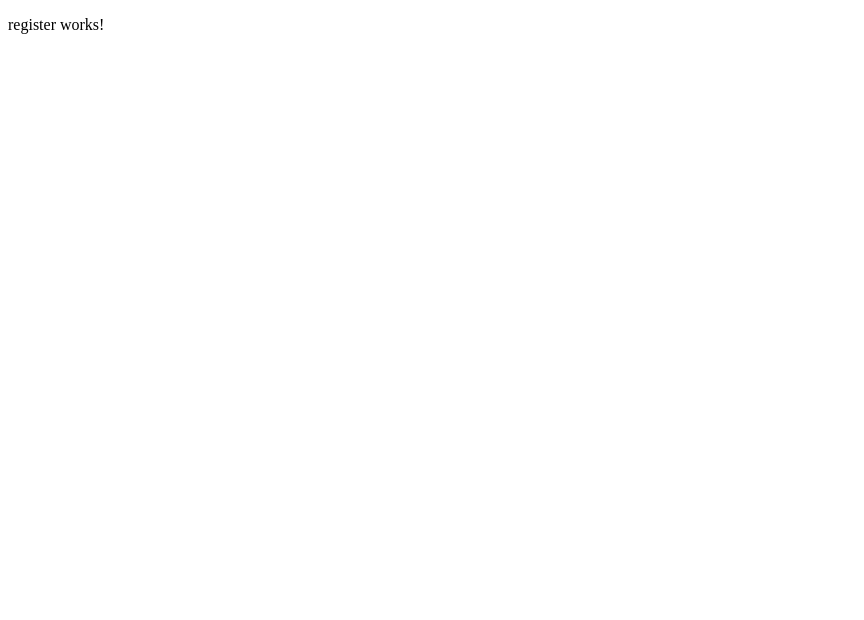
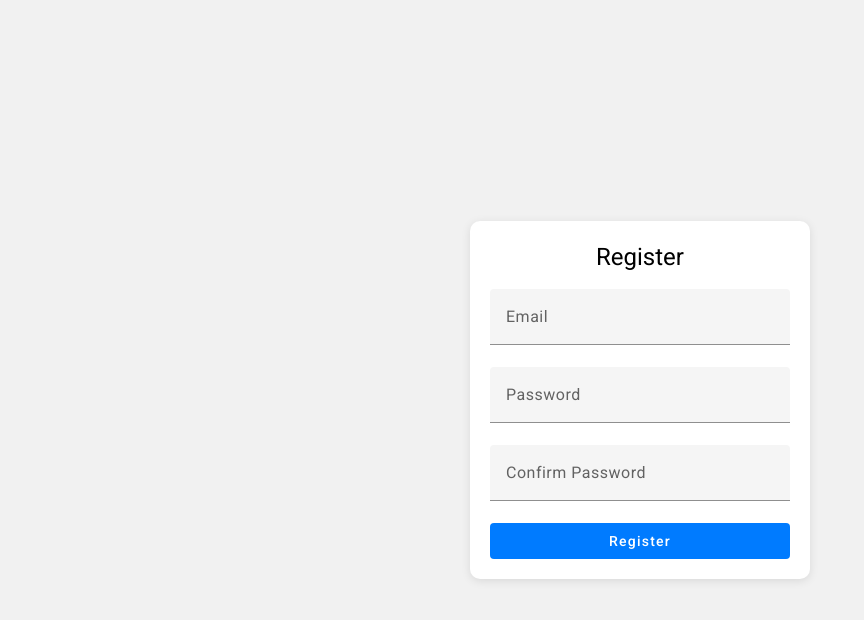
Before and after one commit to adrian-dragos/Project-Diploma, an Angular app in the folder FE/: page /register in a window 1280 px wide. Shown: the top 620 px of the page, without its empty margins (0-864 px from the left). Built offline with nearby package versions, Linux system fonts and the light colour scheme.

Commit message:
Add materialUi, register component and SnackBarService

```diff
--- a/FE/angular.json
+++ b/FE/angular.json
@@ -30,6 +30,7 @@
               "src/assets"
             ],
             "styles": [
+              "@angular/material/prebuilt-themes/indigo-pink.css",
               "src/styles.scss"
             ],
             "scripts": []
@@ -93,6 +94,7 @@
               "src/assets"
             ],
             "styles": [
+              "@angular/material/prebuilt-themes/indigo-pink.css",
               "src/styles.scss"
             ],
             "scripts": []
--- a/FE/package.json
+++ b/FE/package.json
@@ -11,10 +11,12 @@
   "private": true,
   "dependencies": {
     "@angular/animations": "^15.2.0",
+    "@angular/cdk": "~15.2.6",
     "@angular/common": "^15.2.0",
     "@angular/compiler": "^15.2.0",
     "@angular/core": "^15.2.0",
     "@angular/forms": "^15.2.0",
+    "@angular/material": "~15.2.6",
     "@angular/platform-browser": "^15.2.0",
     "@angular/platform-browser-dynamic": "^15.2.0",
     "@angular/router": "^15.2.0",
--- a/FE/src/app/app.module.ts
+++ b/FE/src/app/app.module.ts
@@ -4,6 +4,8 @@ import { BrowserModule } from '@angular/platform-browser';
 import { AppRoutingModule } from './app-routing.module';
 import { AppComponent } from './app.component';
 import { RouterModule, Routes } from '@angular/router';
+import { BrowserAnimationsModule } from '@angular/platform-browser/animations';
+import { MatSnackBarModule } from '@angular/material/snack-bar';
 
 const routes: Routes = [
 	{
@@ -22,8 +24,8 @@ const routes: Routes = [
 
 @NgModule({
 	declarations: [AppComponent],
-	imports: [BrowserModule, AppRoutingModule, RouterModule.forRoot(routes)],
-	providers: [],
+	imports: [BrowserModule, AppRoutingModule, RouterModule.forRoot(routes), BrowserAnimationsModule, MatSnackBarModule],
+	providers: [MatSnackBarModule],
 	bootstrap: [AppComponent]
 })
 export class AppModule {}
--- a/FE/src/app/pages/login/login.module.ts
+++ b/FE/src/app/pages/login/login.module.ts
@@ -2,9 +2,10 @@ import { NgModule } from '@angular/core';
 import { CommonModule } from '@angular/common';
 import { LoginComponent } from './login.component';
 import { RouterModule } from '@angular/router';
+import { ReactiveFormsModule } from '@angular/forms';
 
 @NgModule({
-	imports: [CommonModule, RouterModule.forChild([{ path: '', component: LoginComponent }])],
+	imports: [CommonModule, RouterModule.forChild([{ path: '', component: LoginComponent }]), ReactiveFormsModule],
 	declarations: [LoginComponent]
 })
 export class LoginModule {}
--- a/FE/src/app/pages/register/register.component.html
+++ b/FE/src/app/pages/register/register.component.html
@@ -1 +1,39 @@
-<p>register works!</p>
+<div class="login-page">
+  <div class="card">
+    <form [formGroup]="registerForm" (ngSubmit)="onSubmit()">
+      <mat-card-header>
+        <h1 class="card-header-text">Register</h1>
+      </mat-card-header>
+      <mat-card-content>
+        <div>
+          <mat-form-field>
+            <input matInput type="email" placeholder="Email" formControlName="email">
+            <mat-error *ngIf="emailControl.hasError('required')">
+              Field is required
+            </mat-error>
+            <mat-error *ngIf="emailControl.hasError('email')">
+              Please enter a valid email address
+            </mat-error>
+          </mat-form-field>
+        </div>
+        <div>
+          <mat-form-field>
+            <input matInput type="password" placeholder="Password" formControlName="password">
+            <mat-error *ngIf="passwordControl.hasError('required')">
+              Field is required
+            </mat-error>
+          </mat-form-field>
+        </div>
+        <div>
+          <mat-form-field>
+            <input matInput type="password" placeholder="Confirm Password" formControlName="confirmPassword">
+            <mat-error *ngIf="confirmPasswordControl.hasError('required')">
+              Field is required
+            </mat-error>
+          </mat-form-field>
+        </div>
+      </mat-card-content>
+      <button mat-button type="submit" class="button">Register</button>
+    </form>
+  </div>
+</div>
--- a/FE/src/app/pages/register/register.component.scss
+++ b/FE/src/app/pages/register/register.component.scss
@@ -0,0 +1,46 @@
+.login-page {
+  background-color: #f1f1f1;
+  width: 100vw;
+  height: 100vh;
+}
+
+.card {
+  display: flex;
+  flex-direction: column;
+  align-items: center;
+  justify-content: center;
+  width: 300px;
+  margin: 0 auto;
+  padding: 20px;
+  background-color: #ffffff;
+  border-radius: 10px;
+  box-shadow: 0px 2px 10px rgba(0, 0, 0, 0.1);
+
+  position: absolute;
+  top: 50%;
+  left: 50%;
+  transform: translate(-50%, -50%);
+}
+
+.button {
+  background-color: #007bff;
+  color: white !important;
+}
+
+.form-group {
+  margin-bottom: 20px;
+  width: 100%;
+}
+
+form,
+mat-form-field {
+  width: 100%;
+}
+
+button[type="submit"] {
+  width: 100%;
+}
+
+.card-header-text {
+  text-align: center;
+}
--- a/FE/src/app/pages/register/register.component.ts
+++ b/FE/src/app/pages/register/register.component.ts
@@ -1,10 +1,36 @@
-import { Component } from '@angular/core';
+import { Component, inject } from '@angular/core';
+import { FormControl, FormGroup, Validators } from '@angular/forms';
+import { MatSnackBar } from '@angular/material/snack-bar';
+import { Router } from '@angular/router';
+import { SnackBarService } from '@app/services/snack-bar.service';
 
 @Component({
-  selector: 'app-register',
-  templateUrl: './register.component.html',
-  styleUrls: ['./register.component.scss']
+	selector: 'app-register',
+	templateUrl: './register.component.html',
+	styleUrls: ['./register.component.scss']
 })
 export class RegisterComponent {
+	//TODO: Add password validation for matching passwords, for password length and for password strength
+	snackBarService = inject(SnackBarService);
+	router = inject(Router);
 
+	emailControl = new FormControl('', [Validators.required, Validators.email]);
+	passwordControl = new FormControl('', [Validators.required]);
+	confirmPasswordControl = new FormControl('', [Validators.required]);
+
+	registerForm = new FormGroup({
+		email: this.emailControl,
+		password: this.passwordControl,
+		confirmPassword: this.confirmPasswordControl
+	});
+
+	onSubmit(): void {
+		console.log(this.registerForm.value);
+		if (this.registerForm.valid) {
+			this.snackBarService.openSuccess('Registration successful');
+			this.router.navigate(['/login']);
+		} else {
+			this.snackBarService.openWarning('Invalid form');
+		}
+	}
 }
--- /dev/null
+++ b/FE/src/app/services/snack-bar.service.ts
@@ -0,0 +1,29 @@
+import { Injectable } from '@angular/core';
+import { MatSnackBar, MatSnackBarRef, TextOnlySnackBar } from '@angular/material/snack-bar';
+
+@Injectable({
+	providedIn: 'root'
+})
+export class SnackBarService {
+	private readonly durationInMilliseconds = 3000;
+
+	constructor(private snackBar: MatSnackBar) {}
+
+	openSuccess(message: string): MatSnackBarRef<TextOnlySnackBar> {
+		return this.snackBar.open(message, undefined, {
+			verticalPosition: 'top',
+			horizontalPosition: 'center',
+			duration: this.durationInMilliseconds,
+			panelClass: ['success-snackbar']
+		});
+	}
+
+	openWarning(message: string): MatSnackBarRef<TextOnlySnackBar> {
+		return this.snackBar.open(message, undefined, {
+			verticalPosition: 'top',
+			horizontalPosition: 'center',
+			duration: this.durationInMilliseconds,
+			panelClass: ['warning-snackbar']
+		});
+	}
+}
--- a/FE/src/index.html
+++ b/FE/src/index.html
@@ -6,8 +6,11 @@
   <base href="/">
   <meta name="viewport" content="width=device-width, initial-scale=1">
   <!-- <link rel="icon" href="http://www.yoursite.com/favicon.ico?v=2" /> -->
+  <link rel="preconnect" href="https://fonts.gstatic.com">
+  <link href="https://fonts.googleapis.com/css2?family=Roboto:wght@300;400;500&display=swap" rel="stylesheet">
+  <link href="https://fonts.googleapis.com/icon?family=Material+Icons" rel="stylesheet">
 </head>
-<body>
+<body class="mat-typography">
   <app-root></app-root>
 </body>
 </html>
--- a/FE/src/styles.scss
+++ b/FE/src/styles.scss
@@ -1 +1,14 @@
 /* You can add global styles to this file, and also import other style files */
+
+html, body { height: 100%; }
+body { margin: 0; font-family: Roboto, "Helvetica Neue", sans-serif; }
+
+.success-snackbar {
+  --mdc-snackbar-supporting-text-color: lightgreen !important;
+  text-align: center;
+}
+
+.warning-snackbar {
+  --mdc-snackbar-supporting-text-color: darkorange !important;
+  text-align: center;
+}
--- a/FE/tsconfig.json
+++ b/FE/tsconfig.json
@@ -22,7 +22,10 @@
     "lib": [
       "ES2022",
       "dom"
-    ]
+    ],
+    "paths": {
+      "@app/*": ["src/app/*"],
+    }
   },
   "angularCompilerOptions": {
     "enableI18nLegacyMessageIdFormat": false,
```
Also changed, not shown: FE/src/app/pages/register/register.module.ts (+12 -2 lines), 1 other file (tests, documents, lock files or other folders).
